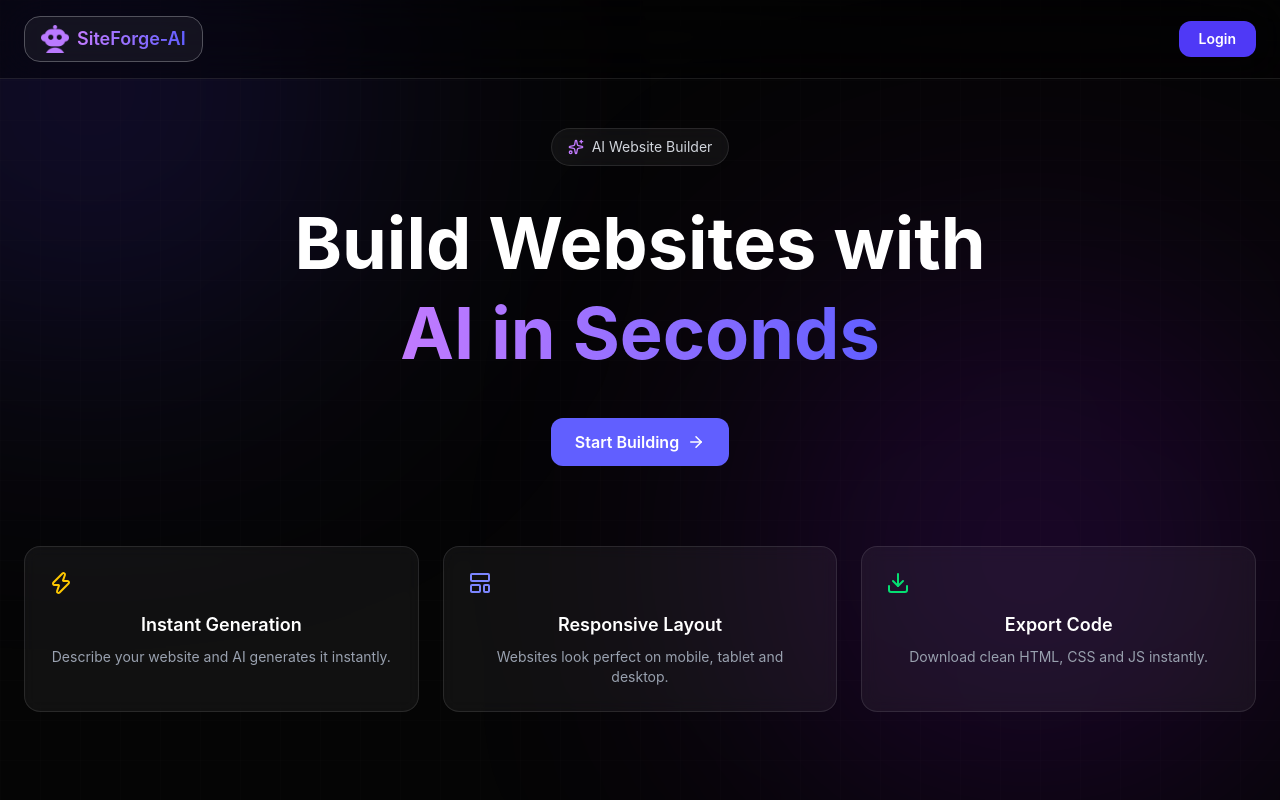
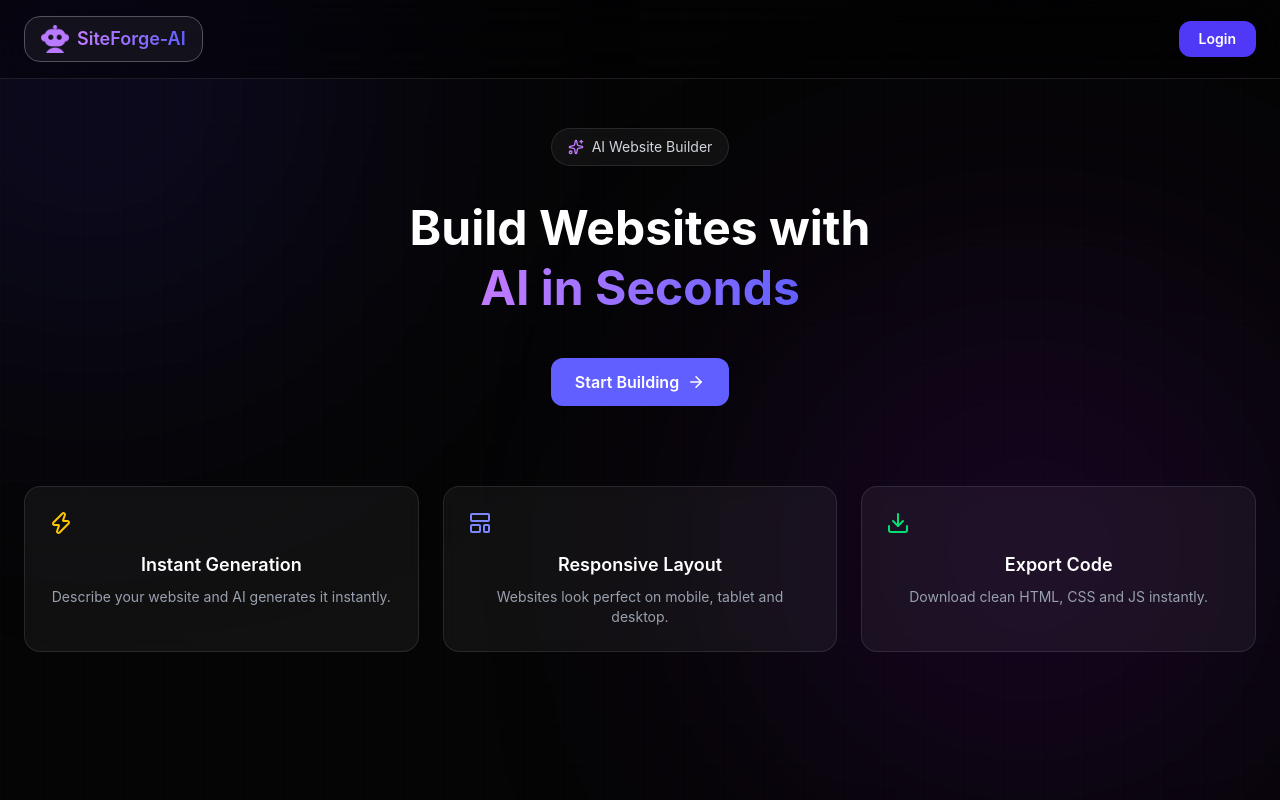
Before and after one commit to mansiisainii/SiteForge-AI, a React (Vite) app in the folder frontend/: page / in a window 1280 px wide. Built offline with nearby package versions, Linux system fonts and the light colour scheme; no server answers.

Commit message:
style: decrease heading size and gradient opacity on Home page

```diff
--- a/frontend/src/pages/Home.jsx
+++ b/frontend/src/pages/Home.jsx
@@ -20,8 +20,8 @@ const Home = () => {
 
         {/* Glow background */}
         <div className="absolute inset-0 pointer-events-none">
-          <div className="absolute -top-40 -left-40 w-125 h-125 bg-indigo-600/20 rounded-full blur-[140px]" />
-          <div className="absolute bottom-0 right-0 w-125 h-125 bg-purple-600/20 rounded-full blur-[140px]" />
+          <div className="absolute -top-40 -left-40 w-125 h-125 bg-indigo-600/15 rounded-full blur-[140px]" />
+          <div className="absolute bottom-0 right-0 w-125 h-125 bg-purple-600/15 rounded-full blur-[140px]" />
         </div>
 
         {/* Grid background */}
@@ -50,7 +50,7 @@ const Home = () => {
             initial={{ opacity: 0, y: -40 }}
             animate={{ opacity: 1, y: 0 }}
             transition={{ duration: 0.7 }}
-            className="text-5xl md:text-7xl font-bold leading-tight"
+            className="text-3xl md:text-5xl font-bold leading-tight"
           >
             Build Websites with
             <br />
```
